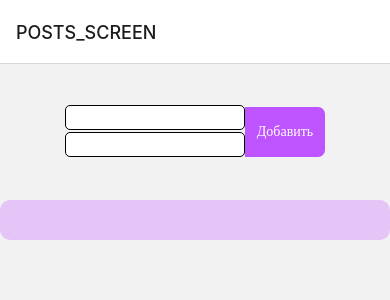
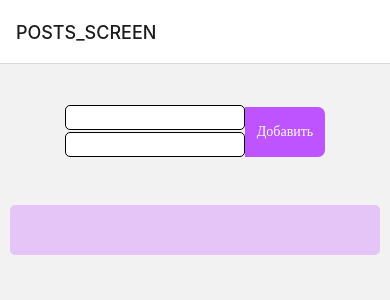
Before and after one commit to volchishka1/testPosts, a React Native app: screen / in a window 390 px wide. Shown: the top 300 px of the page. Built offline with nearby package versions, Linux system fonts and the light colour scheme.

Commit message:
added styles to postContainer

```diff
--- a/src/screens/postsScreen/styles.ts
+++ b/src/screens/postsScreen/styles.ts
@@ -1,6 +1,7 @@
 import { StyleSheet, ViewStyle } from 'react-native';
 
 export type PostsScreenStyles = {
+  rootContainer: ViewStyle;
   createPostContainer: ViewStyle;
   textInputContainer: ViewStyle;
   textInput: ViewStyle;
@@ -9,6 +10,9 @@ export type PostsScreenStyles = {
 };
 
 export const postsScreenViewStyles = StyleSheet.create<PostsScreenStyles>({
+  rootContainer: {
+    alignItems: 'center',
+  },
   createPostContainer: {
     borderRadius: 10,
     alignItems: 'center',
@@ -29,11 +33,15 @@ export const postsScreenViewStyles = StyleSheet.create<PostsScreenStyles>({
     marginBottom: 2,
   },
   postsContainer: {
-    borderRadius: 10,
-    backgroundColor: '#e5c5f8',
+    width: '95%',
+    marginBottom: 150,
   },
   postContainer: {
     alignItems: 'flex-start',
-    height: 40,
+    justifyContent: 'center',
+    height: 50,
+    marginVertical: 5,
+    backgroundColor: '#e5c5f8',
+    borderRadius: 5,
   },
 });
```
